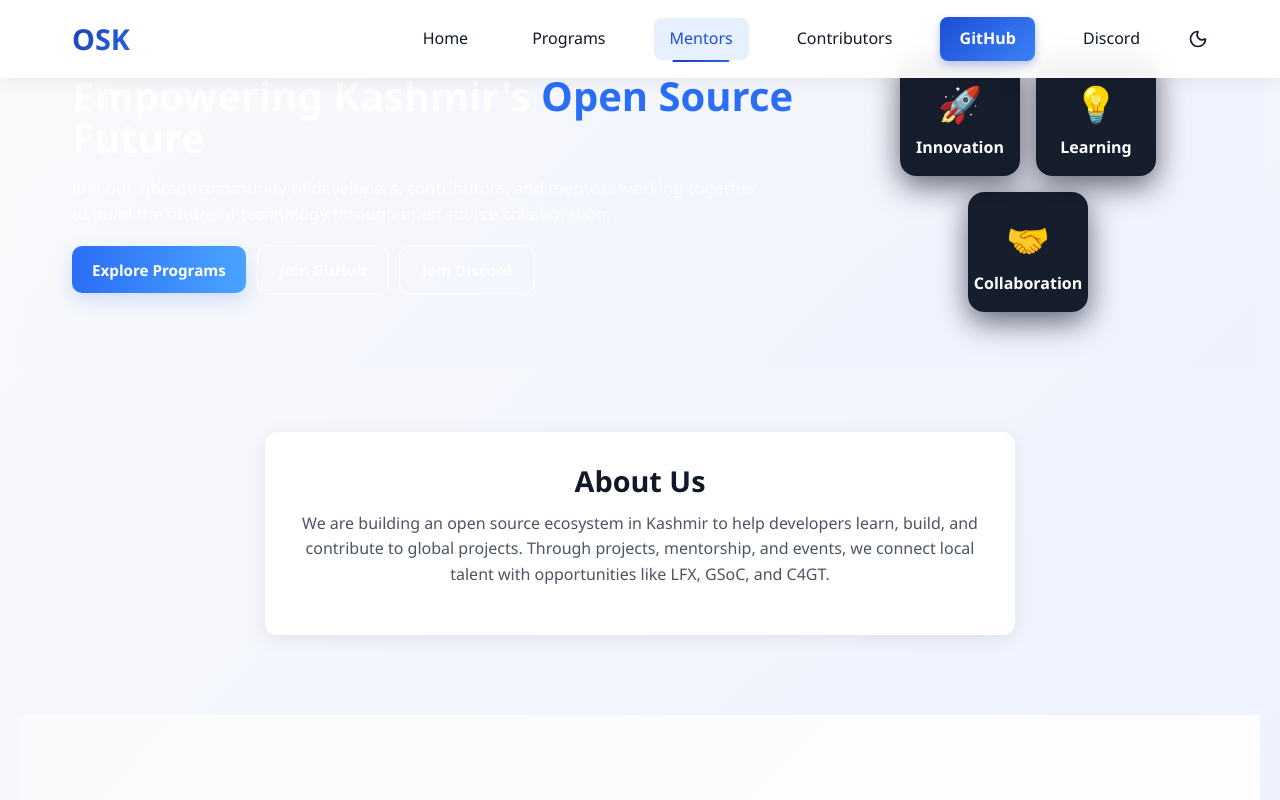
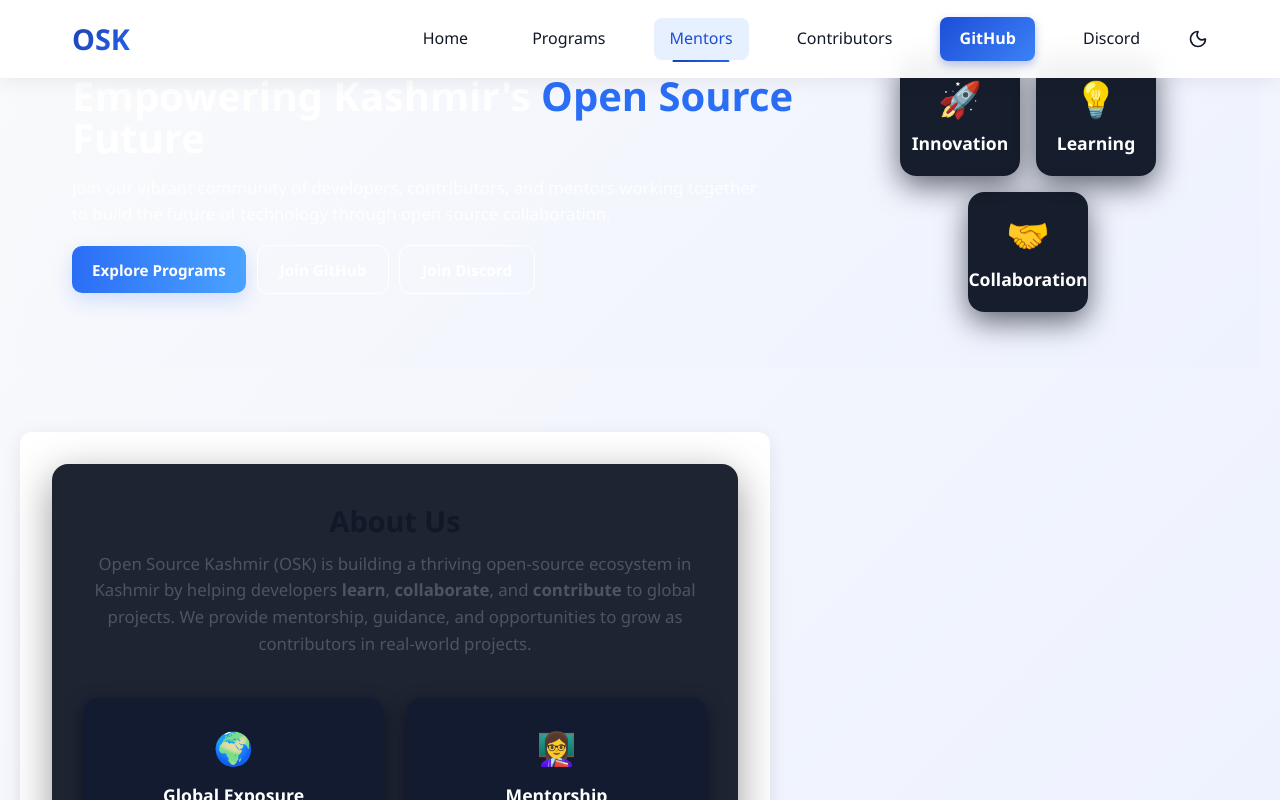
Before and after one commit to nitin-999-code/osk, a React (Vite) app: page /mentors in a window 1280 px wide. Built offline with nearby package versions, Linux system fonts and the light colour scheme.

Commit message:
Improved the about us section

```diff
--- /dev/null
+++ b/src/components/About.css
@@ -0,0 +1,68 @@
+.about {
+  padding: 4rem 1.5rem;
+  background: transparent; /* Keep global background */
+  display: flex;
+  justify-content: center;
+}
+
+.about-container {
+  max-width: 960px;
+  background: rgba(11, 18, 33, 0.92);
+  border-radius: 16px;
+  padding: 2.5rem 2rem;
+  text-align: center;
+  box-shadow: 0 12px 40px rgba(0, 0, 0, 0.4);
+}
+
+.about-title {
+  font-size: 2rem;
+  font-weight: 800;
+  margin-bottom: 1rem;
+  color: #ffffff;
+}
+
+.about-text {
+  color: rgba(255, 255, 255, 0.85);
+  font-size: 1.05rem;
+  margin-bottom: 2.5rem;
+  line-height: 1.6;
+}
+
+/* Card Grid */
+.about-grid {
+  display: grid;
+  grid-template-columns: repeat(auto-fit, minmax(240px, 1fr));
+  gap: 1.5rem;
+}
+
+.about-card {
+  background: rgba(17, 27, 48, 0.95);
+  padding: 1.5rem;
+  border-radius: 14px;
+  box-shadow: 0 6px 18px rgba(2, 6, 23, 0.6);
+  text-align: center;
+  transition: transform 0.2s ease, box-shadow 0.2s ease;
+}
+
+.about-card:hover {
+  transform: translateY(-6px);
+  box-shadow: 0 12px 28px rgba(2, 6, 23, 0.75);
+}
+
+.about-icon {
+  font-size: 2rem;
+  display: block;
+  margin-bottom: 0.75rem;
+}
+
+.card-title {
+  font-weight: 700;
+  font-size: 1.1rem;
+  margin-bottom: 0.5rem;
+  color: #ffffff;
+}
+
+.about-card p {
+  font-size: 0.95rem;
+  color: rgba(255, 255, 255, 0.8);
+}
--- a/src/components/About.jsx
+++ b/src/components/About.jsx
@@ -1,13 +1,49 @@
+import React from "react";
+import "./About.css";
+
 export default function About() {
   return (
-    <section className="container about">
-      <h2 className="font-bold">About Us</h2>
-      <p>
-        We are building an open source ecosystem in Kashmir to help developers
-        learn, build, and contribute to global projects. Through projects,
-        mentorship, and events, we connect local talent with opportunities like
-        LFX, GSoC, and C4GT.
-      </p>
+    <section className="about">
+      <div className="about-container">
+        <h2 className="about-title">About Us</h2>
+        <p className="about-text">
+          Open Source Kashmir (OSK) is building a thriving open-source ecosystem
+          in Kashmir by helping developers <strong>learn</strong>,{" "}
+          <strong>collaborate</strong>, and <strong>contribute</strong> to global
+          projects. We provide mentorship, guidance, and opportunities to grow as
+          contributors in real-world projects.
+        </p>
+
+        <div className="about-grid">
+          <div className="about-card">
+            <span className="about-icon">🌍</span>
+            <h3 className="card-title">Global Exposure</h3>
+            <p>
+              Connect with programs like <strong>LFX</strong>,{" "}
+              <strong>GSoC</strong>, and <strong>C4GT</strong> to contribute to
+              large-scale projects worldwide.
+            </p>
+          </div>
+
+          <div className="about-card">
+            <span className="about-icon">👩‍🏫</span>
+            <h3 className="card-title">Mentorship</h3>
+            <p>
+              Learn directly from experienced mentors and industry leaders who
+              guide your open-source journey.
+            </p>
+          </div>
+
+          <div className="about-card">
+            <span className="about-icon">🤝</span>
+            <h3 className="card-title">Collaboration</h3>
+            <p>
+              Work with a vibrant community of developers on real projects,
+              building both skills and networks.
+            </p>
+          </div>
+        </div>
+      </div>
     </section>
   );
 }
```
